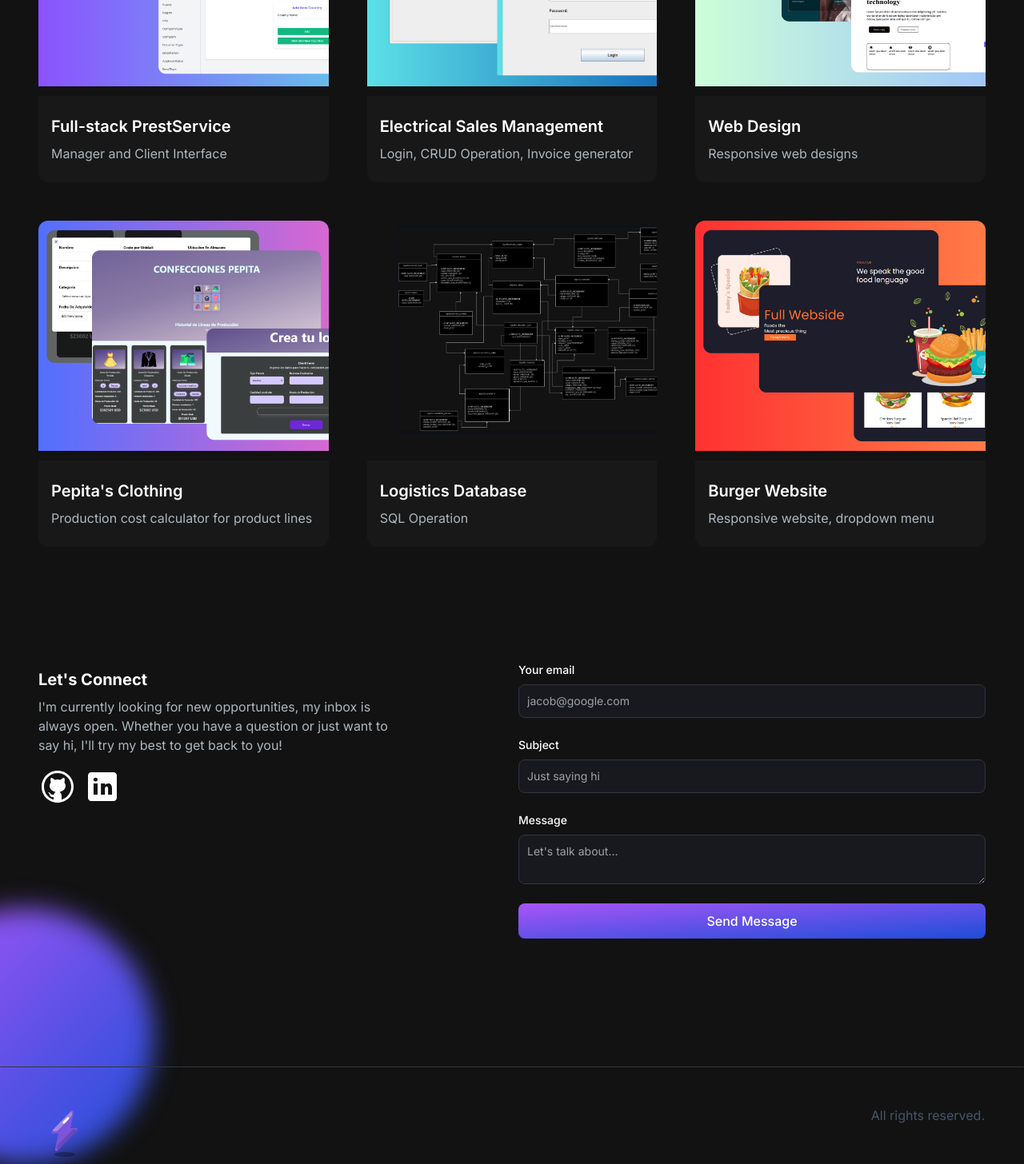
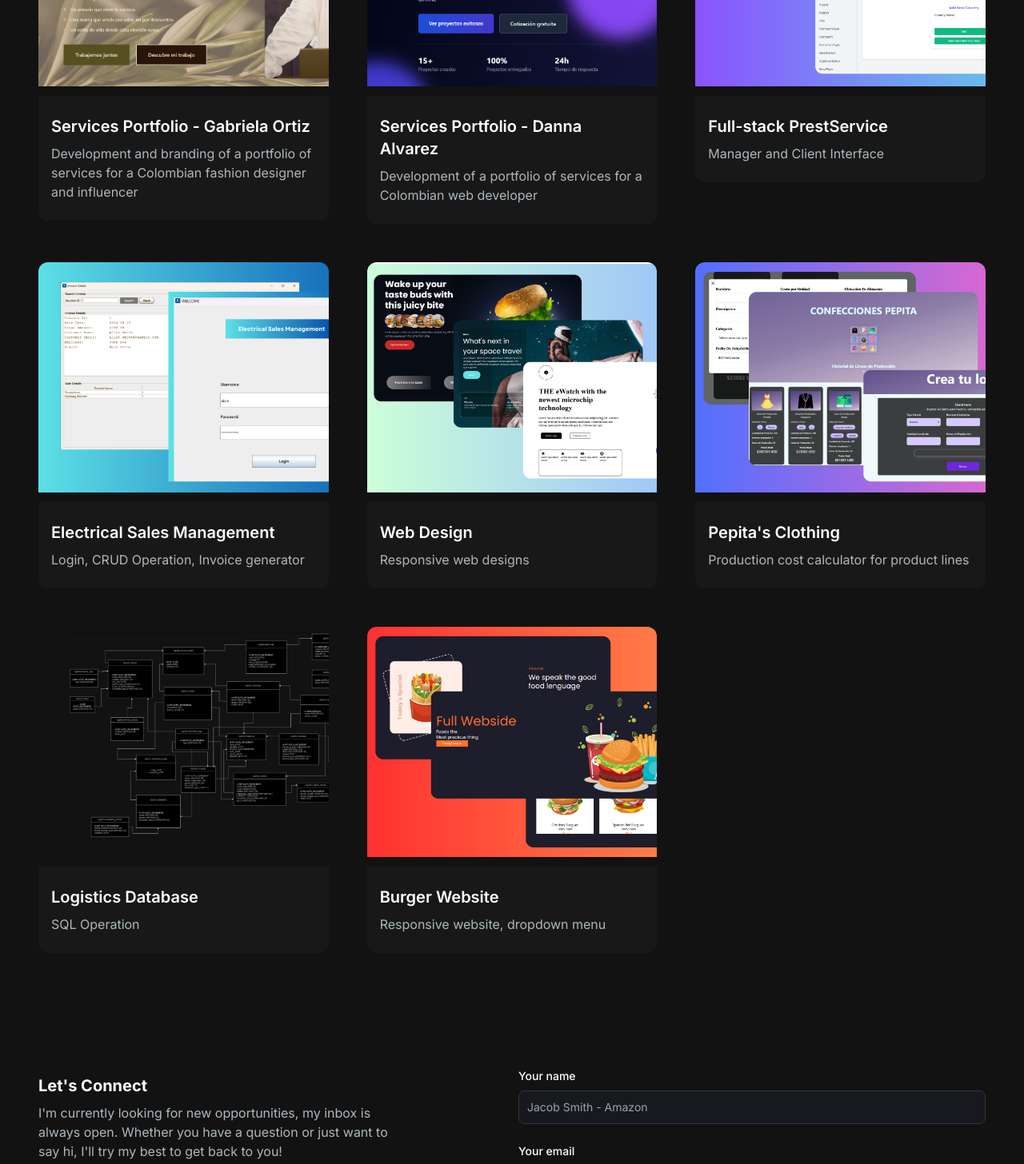
Before and after one commit to DannaG18/dgportfolio, a Next.js app: page / in a window 1280 px wide. Shown: the part 2080-3536 px from the top of the page at 80% size. Built offline with nearby package versions, Linux system fonts and the light colour scheme.

Commit message:
feat: :sparkles: Email 100% functional and I added 2 new projects

```diff
--- a/src/app/components/EmailSection.jsx
+++ b/src/app/components/EmailSection.jsx
@@ -1,47 +1,64 @@
-"use client";
-import React, { useState } from "react";
+"use client"
+import React, { useState, ChangeEvent, FormEvent } from "react";
 import GithubIcon from "../../../public/github-icon.svg";
 import LinkedinIcon from "../../../public/linkedin-icon.svg";
 import Link from "next/link";
 import Image from "next/image";
 
 const EmailSection = () => {
-  const [emailSubmitted, setEmailSubmitted] = useState(false);
-  const [isLoading, setIsLoading] = useState(false);
-  const [error, setError] = useState("");
+  const FORM_ENDPOINT = 'https://formspree.io/f/mrblgvzn';
+
+  const [formData, setFormData] = useState({
+    name: '',
+    email: '',
+    subject: '',
+    message: '',
+  });
+
+  const [status, setStatus] = useState('idle'); // valores posibles: 'idle', 'sending', 'success', 'error'
+  const [selected, setSelected] = useState(null);
+
+  const handleChange = (e) => {
+    setFormData({
+      ...formData,
+      [e.target.name]: e.target.value,
+    });
+  };
 
   const handleSubmit = async (e) => {
     e.preventDefault();
-    setIsLoading(true);
-    setError("");
 
-    const data = {
-      email: e.target.email.value,
-      subject: e.target.subject.value,
-      message: e.target.message.value,
-    };
+    // Validación básica
+    if (!formData.name || !formData.email || !formData.subject || !formData.message) {
+      setStatus('error');
+      return;
+    }
+
+    setStatus('sending');
 
     try {
-      const response = await fetch("/api/send", {
-        method: "POST",
+      const res = await fetch(FORM_ENDPOINT, {
+        method: 'POST',
         headers: {
-          "Content-Type": "application/json",
+          'Content-Type': 'application/json',
+          Accept: 'application/json',
         },
-        body: JSON.stringify(data),
+        body: JSON.stringify(formData),
       });
 
-      const responseData = await response.json();
+      const result = await res.json();
 
-      if (response.ok) {
-        setEmailSubmitted(true);
-        e.target.reset();
+      if (res.ok) {
+        setStatus('success');
+        setFormData({ name: '', email: '', subject: '', message: '' });
+        setSelected(null);
       } else {
-        setError(responseData.error || "Failed to send message");
+        setStatus('error');
+        console.error('Formspree Error:', result);
       }
-    } catch (err) {
-      setError("An error occurred while sending the message");
-    } finally {
-      setIsLoading(false);
+    } catch (error) {
+      console.error('Error submitting form:', error);
+      setStatus('error');
     }
   };
 
@@ -51,15 +68,14 @@
       className="grid md:grid-cols-2 my-12 md:my-12 py-24 gap-4 relative"
     >
       <div className="hidden md:block bg-[radial-gradient(ellipse_at_center,_var(--tw-gradient-stops))] bg-gradient-to-br from-purple-500 to-blue-700 rounded-full h-80 w-80 z-0 blur-lg absolute top-3/4 -left-4 transform -translate-x-1/2 -translate-1/2"></div>
+
+      {/* Info */}
       <div className="z-10">
-        <h5 className="text-xl font-bold text-white my-2">
-          Let&apos;s Connect
-        </h5>
+        <h5 className="text-xl font-bold text-white my-2">Let's Connect</h5>
         <p className="text-[#ADB7BE] mb-4 max-w-md">
-          {" "}
-          I&apos;m currently looking for new opportunities, my inbox is always
-          open. Whether you have a question or just want to say hi, I&apos;ll
-          try my best to get back to you!
+          I'm currently looking for new opportunities, my inbox is always open.
+          Whether you have a question or just want to say hi, I'll try my best
+          to get back to you!
         </p>
         <div className="socials flex flex-row gap-2">
           <Link href="https://github.com/DannaG18">
@@ -70,13 +86,43 @@
           </Link>
         </div>
       </div>
+
+      {/* Form */}
       <div>
-        {emailSubmitted ? (
-          <p className="text-green-500 text-sm mt-2">
+        {/* Mensaje de éxito */}
+        {status === "success" && (
+          <p className="text-green-500 text-sm mb-2">
             Email sent successfully!
           </p>
-        ) : (
+        )}
+
+        {/* Mensaje de error */}
+        {status === "error" && (
+          <p className="text-red-500 text-sm mb-2">
+            Please fill all fields or try again.
+          </p>
+        )}
+
         <form className="flex flex-col" onSubmit={handleSubmit}>
+          <div className="mb-6">
+            <label
+              htmlFor="name"
+              className="text-white block mb-2 text-sm font-medium"
+            >
+              Your name
+            </label>
+            <input
+              name="name"
+              type="text"
+              id="name"
+              value={formData.name}
+              onChange={handleChange}
+              required
+              className="bg-[#18191E] border border-[#33353F] placeholder-[#9CA2A9] text-gray-100 text-sm rounded-lg block w-full p-2.5"
+              placeholder="Jacob Smith - Amazon"
+            />
+          </div>
+
           <div className="mb-6">
             <label
               htmlFor="email"
@@ -88,11 +134,14 @@
               name="email"
               type="email"
               id="email"
+              value={formData.email}
+              onChange={handleChange}
               required
               className="bg-[#18191E] border border-[#33353F] placeholder-[#9CA2A9] text-gray-100 text-sm rounded-lg block w-full p-2.5"
               placeholder="jacob@google.com"
             />
           </div>
+
           <div className="mb-6">
             <label
               htmlFor="subject"
@@ -104,11 +153,14 @@
               name="subject"
               type="text"
               id="subject"
+              value={formData.subject}
+              onChange={handleChange}
               required
               className="bg-[#18191E] border border-[#33353F] placeholder-[#9CA2A9] text-gray-100 text-sm rounded-lg block w-full p-2.5"
-                placeholder="Just saying hi"
+              placeholder="I'm interested in hiring you"
             />
           </div>
+
           <div className="mb-6">
             <label
               htmlFor="message"
@@ -119,24 +171,24 @@
             <textarea
               name="message"
               id="message"
+              value={formData.message}
+              onChange={handleChange}
               required
               className="bg-[#18191E] border border-[#33353F] placeholder-[#9CA2A9] text-gray-100 text-sm rounded-lg block w-full p-2.5"
-                placeholder="Let's talk about..."
+              placeholder="I'm contacting you because..."
             />
           </div>
-            {error && (
-              <p className="text-red-500 text-sm mb-2">{error}</p>
-            )}
+
           <button
             type="submit"
-              disabled={isLoading}
+            disabled={status === "sending"}
             className="bg-gradient-to-br from-purple-500 to-blue-700 text-white font-medium py-2.5 px-5 rounded-lg w-full disabled:opacity-50"
           >
-              {isLoading ? "Sending..." : "Send Message"}
+            {status === "sending" ? "Sending..." : "Send Message"}
           </button>
         </form>
-        )}
       </div>
+
     </section>
   );
 };
--- a/src/app/components/ProjectsSection.jsx
+++ b/src/app/components/ProjectsSection.jsx
@@ -7,6 +7,24 @@
 const projectsData = [
   {
     id: 1,
+    title: "Services Portfolio - Gabriela Ortiz",
+    description: "Development and branding of a portfolio of services for a Colombian fashion designer and influencer",
+    image: "/images/projects/gabriela-portfolio.png",
+    tag: ["All", "Web"],
+    gitUrl: "https://github.com/DannaG18/go_website",
+    previewUrl: "https://gabriela-go.netlify.app/",
+  },
+    {
+    id: 2,
+    title: "Services Portfolio - Danna Alvarez",
+    description: "Development of a portfolio of services for a Colombian web developer",
+    image: "/images/projects/webfreelance.png",
+    tag: ["All", "Web"],
+    gitUrl: "https://github.com/DannaG18/personalwebsite",
+    previewUrl: "https://dg18.netlify.app/",
+  },
+  {
+    id: 3,
     title: "Full-stack PrestService",
     description: "Manager and Client Interface",
     image: "/images/projects/6.png",
@@ -15,7 +33,7 @@
 
   },
   {
-    id: 2,
+    id: 4,
     title: "Electrical Sales Management",
     description: "Login, CRUD Operation, Invoice generator",
     image: "/images/projects/4.png",
@@ -24,7 +42,7 @@
 
   },
   {
-    id: 3,
+    id: 5,
     title: "Web Design",
     description: "Responsive web designs",
     image: "/images/projects/3.png",
@@ -33,7 +51,7 @@
     previewUrl: "https://dannag18.github.io/landingpagess/landingpages-main/index.html",
   },
   {
-    id: 4,
+    id: 6,
     title: "Pepita's Clothing",
     description: "Production cost calculator for product lines",
     image: "/images/projects/5.png",
@@ -42,7 +60,7 @@
     previewUrl: "https://confeccionesproyecto.netlify.app/Home",
   },
   {
-    id: 5,
+    id: 7,
     title: "Logistics Database",
     description: "SQL Operation",
     image: "/images/projects/2.png",
@@ -51,7 +69,7 @@
 
   },
   {
-    id: 6,
+    id: 8,
     title: "Burger Website",
     description: "Responsive website, dropdown menu",
     image: "/images/projects/1.png",
```
Also changed, not shown: public/images/projects/gabriela-portfolio.png (added), public/images/projects/webfreelance.png (added). Lines whose indentation alone changed are shown as unchanged.
